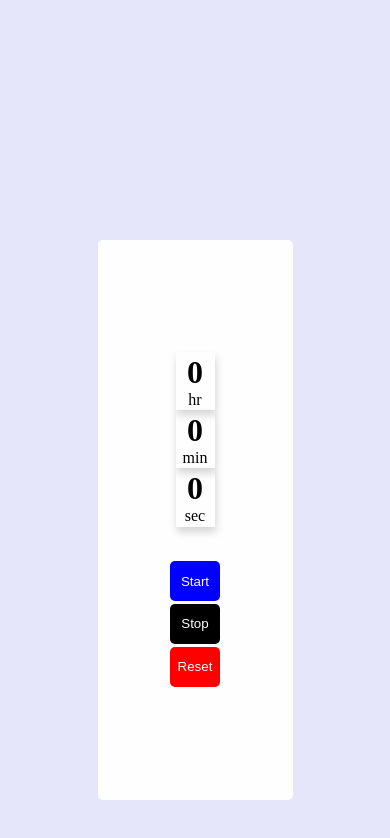
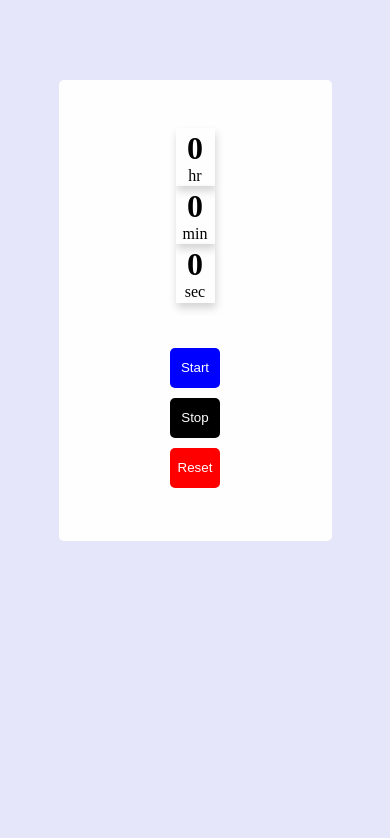
Before and after one commit to T3chhefty/Digital-Stop-Watch, a plain HTML site: page index.html in a window 390 px wide. Drawn offline with Linux system fonts and the light colour scheme.

Commit message:
made an adjustment on the media query

```diff
--- a/style.css
+++ b/style.css
@@ -82,7 +82,10 @@ color: white;
 .container{
     flex-direction: row;
     justify-content: space-between;
-    height: 35em;
+    height: fit-content;
+    width: 70%;
+    padding: 3em 0;
+    margin: 5rem auto;
 
 }
 
@@ -98,13 +101,22 @@ color: white;
      width: 10vw;
 }
 .span-container> div:last-child{
-margin-bottom: 3em;
+margin-bottom: 2em;
 }
 
 button:first-child{
-   margin-top: 3em;
+   margin-top: 1em;
 }
 button{
     width: 13vw;
+    margin: 5px;
+}
+
+.btns-group{
+    /* display: none; */
+    /* background: red; */
+    width: 50%;
+    height: fit-content;
+
 }
 }
```
